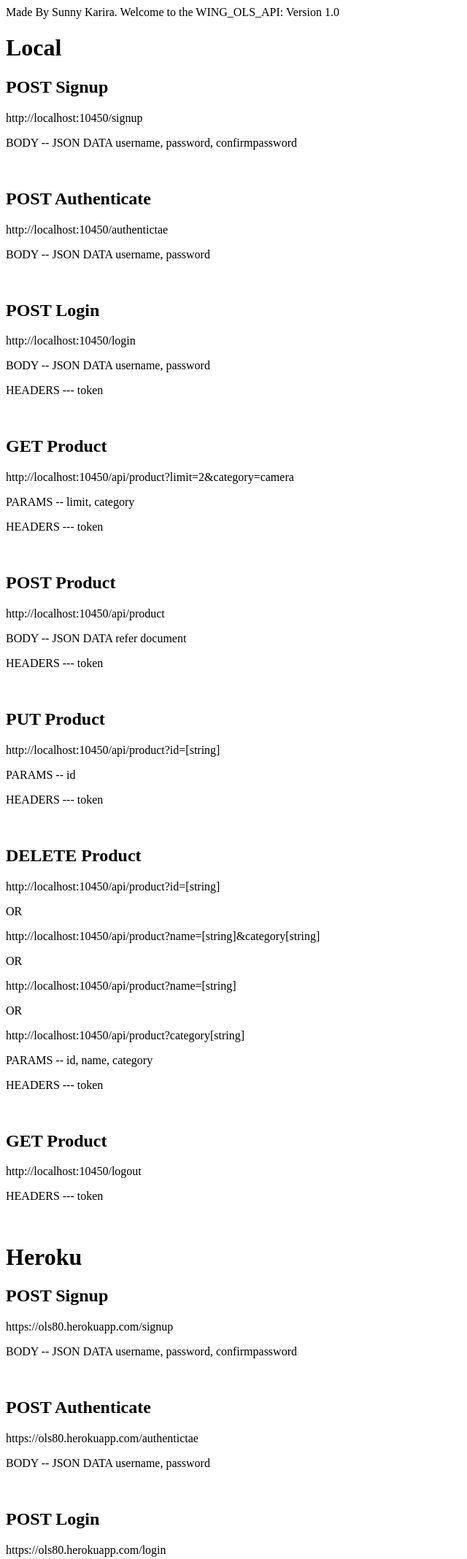
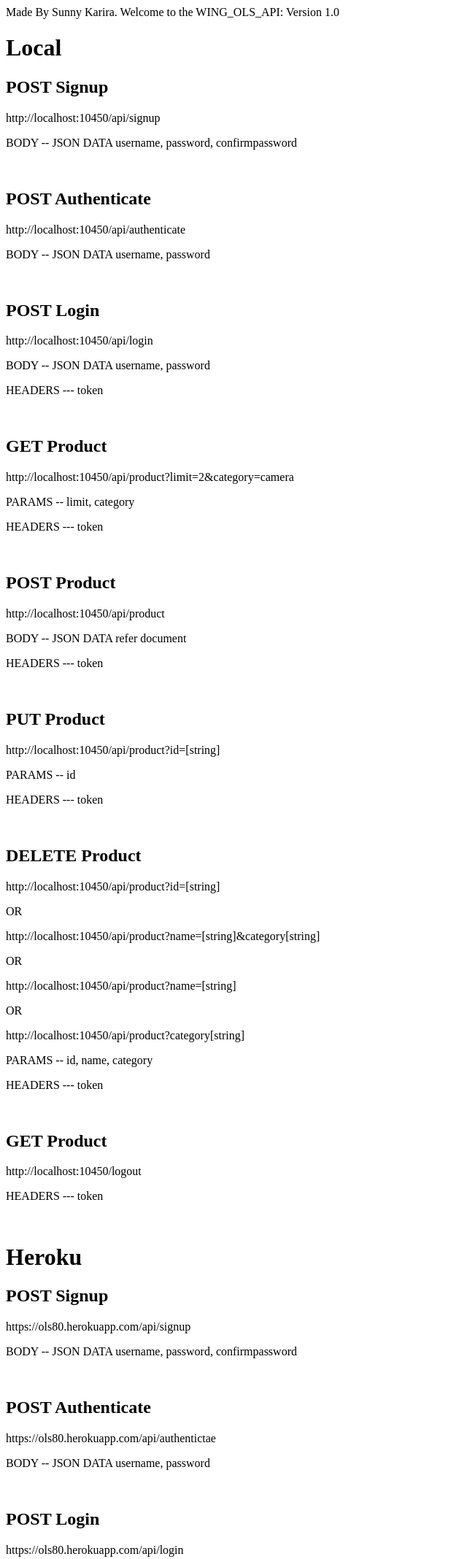
Before and after one commit to sunnykarira/olsapi, a website: page assets/html/index.html in a window 1280 px wide. Shown: the top 2136 px of the page at 73% size, without its empty margins (0-640 px from the left). Drawn offline with Linux system fonts and the light colour scheme.

Commit message:
Update index.html

```diff
--- a/assets/html/index.html
+++ b/assets/html/index.html
@@ -3,15 +3,15 @@
 <h1>Local</h1>
 
 <h2>POST Signup</h2>
-<p>http://localhost:10450/signup</p>
+<p>http://localhost:10450/api/signup</p>
 <p>BODY -- JSON DATA username, password, confirmpassword</p><br>
 
 <h2>POST Authenticate</h2>
-<p>http://localhost:10450/authentictae</p>
+<p>http://localhost:10450/api/authenticate</p>
 <p>BODY -- JSON DATA username, password</p><br>
 
 <h2>POST Login</h2>
-<p>http://localhost:10450/login</p>
+<p>http://localhost:10450/api/login</p>
 <p>BODY -- JSON DATA username, password</p>
 <p>HEADERS --- token</p><br>
 
@@ -51,15 +51,15 @@
 
 
 <h2>POST Signup</h2>
-<p>https://ols80.herokuapp.com/signup</p>
+<p>https://ols80.herokuapp.com/api/signup</p>
 <p>BODY -- JSON DATA username, password, confirmpassword</p><br>
 
 <h2>POST Authenticate</h2>
-<p>https://ols80.herokuapp.com/authentictae</p>
+<p>https://ols80.herokuapp.com/api/authentictae</p>
 <p>BODY -- JSON DATA username, password</p><br>
 
 <h2>POST Login</h2>
-<p>https://ols80.herokuapp.com/login</p>
+<p>https://ols80.herokuapp.com/api/login</p>
 <p>BODY -- JSON DATA username, password</p>
 <p>HEADERS --- token</p><br>
 
```
